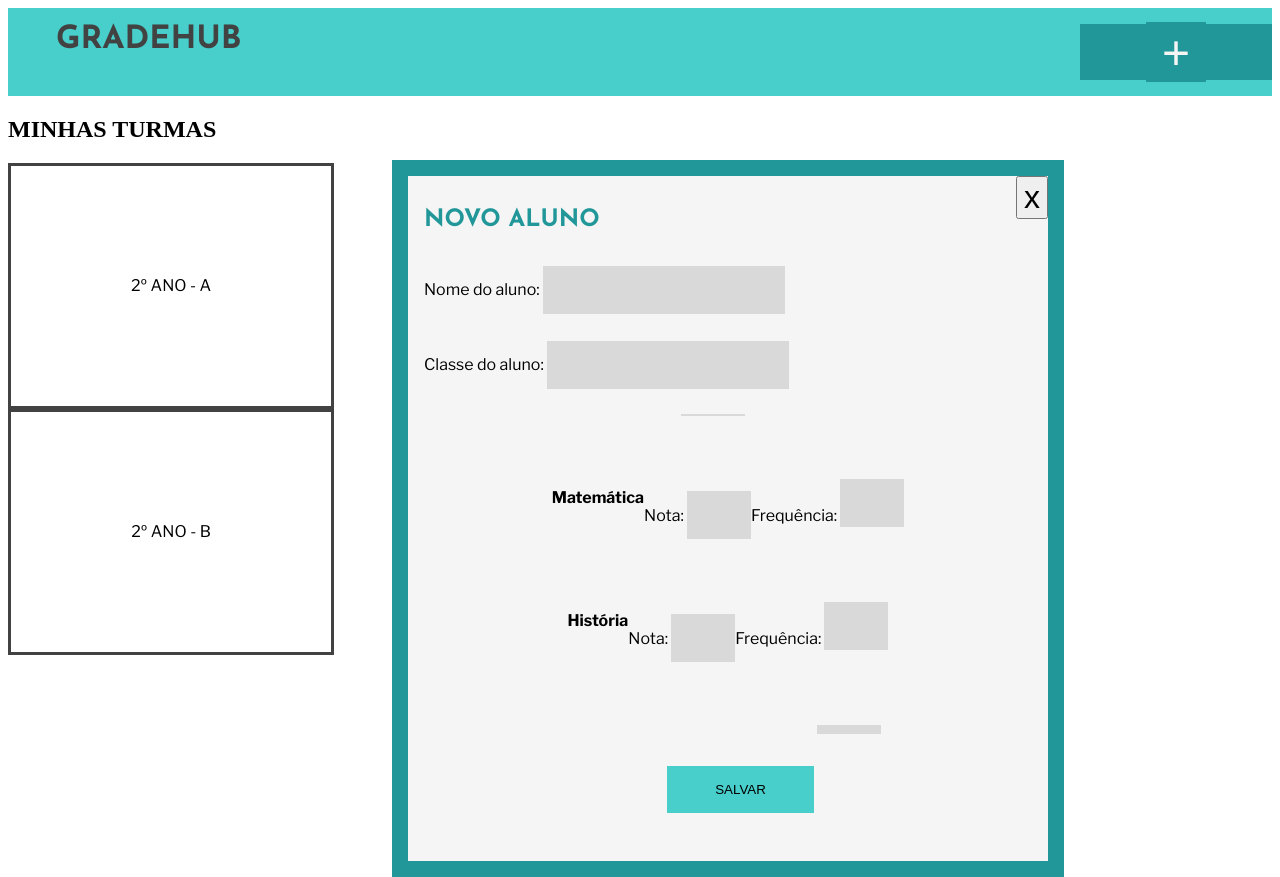
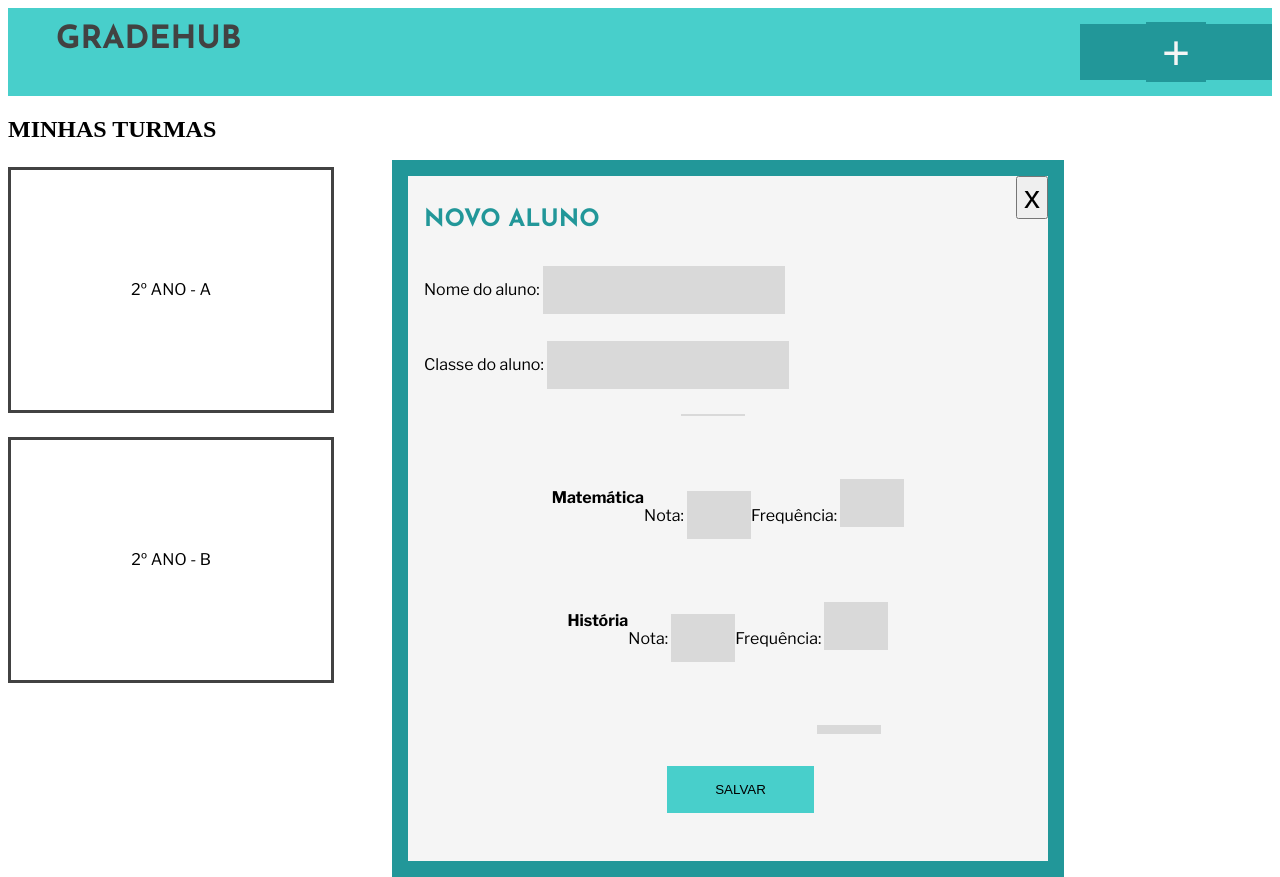
Before and after one commit to niellegs/dti-desafio, a React (Create React App) app in the folder code/: page / in a window 1280 px wide. Built offline with nearby package versions, Linux system fonts and the light colour scheme; the HTML template or start-up script is replaced by a standard one.

Commit message:
adicionar novas turmas

```diff
--- a/code/src/AddTurma.jsx
+++ b/code/src/AddTurma.jsx
@@ -2,11 +2,22 @@ import React from 'react';
 import styles from './css/add.module.css';
 import { useState } from 'react';
 
-function AddTurma() {
+function AddTurma({addClasse}) {
     const [fechado, setFechado] = useState(false);
+    const [novaClasse, setNovaClasse] = useState('');
+
     const fechar = () => {
         setFechado(true)
     }
+
+    const receberClasse = () => {
+      if(novaClasse.trim()) {
+        addClasse(novaClasse.trim());
+        setNovaClasse('');
+        fechar()
+      }
+    };
+
   return (
     <>
         {!fechado &&(
@@ -18,9 +29,9 @@ function AddTurma() {
                   <h3>NOVA TURMA</h3>
                   <div>
                     <p>Nome da turma: </p>
-                    <input type="text" />
+                    <input type="text" value={novaClasse} onChange={(e) => setNovaClasse(e.target.value)} />
                   </div>
-                  <button>SALVAR</button>
+                  <button onClick={receberClasse}>SALVAR</button>
                 </div>
               </div>
             )}
--- a/code/src/App.jsx
+++ b/code/src/App.jsx
@@ -5,6 +5,7 @@ import AddTurma from './AddTurma';
 import AddAluno from './AddAluno';
 
 function App() {
+  const [classes, setClasses] = useState(["2º ANO - A", "2º ANO - B"])
   const [addTurma, seeAddTurma] = useState(false);
   const [addAluno, seeAddAluno] = useState(false);
 
@@ -14,18 +15,20 @@ function App() {
   const alternarAddAluno = () => {
     seeAddAluno(prevState => !prevState);
   }
-  const turmaToMain = () => {
 
+  const addClasse = (novaClasse) => {
+    setClasses([...classes, novaClasse]);
   }
+
   return (
     <div className="App">
       <Menu alternarAddTurma={alternarAddTurma} alternarAddAluno={alternarAddAluno} />
-      {addTurma && <AddTurma />}
+      {addTurma && <AddTurma addClasse={addClasse}/>}
       {addAluno && <AddAluno />}
       <AddAluno />
       <h2>MINHAS TURMAS</h2>
       <div className="containerClasse">
-        <Classe />
+        <Classe classes={classes}/>
       </div>
     </div>
   );
--- a/code/src/Classe.jsx
+++ b/code/src/Classe.jsx
@@ -1,7 +1,6 @@
 import "./css/classe.css";
 
-function Classe() {
-    var classes = ["2º ANO - A", "2º ANO - B"]
+function Classe({ classes }) {
     return (
         <>
             {classes.map((classe, index) => (
--- a/code/src/css/classe.css
+++ b/code/src/css/classe.css
@@ -18,6 +18,7 @@
     width: 25vw;
     height: 30vh;
     font-family: var(--paragrafo);
+    margin-top: 1.5rem;
 }
 
 .itemClasse:hover {
--- a/code/src/css/index.css
+++ b/code/src/css/index.css
@@ -34,4 +34,5 @@ h2 {
     display: flex;
     margin: 2rem;
     justify-content: space-evenly;
+    flex-wrap: wrap;
 }
```
